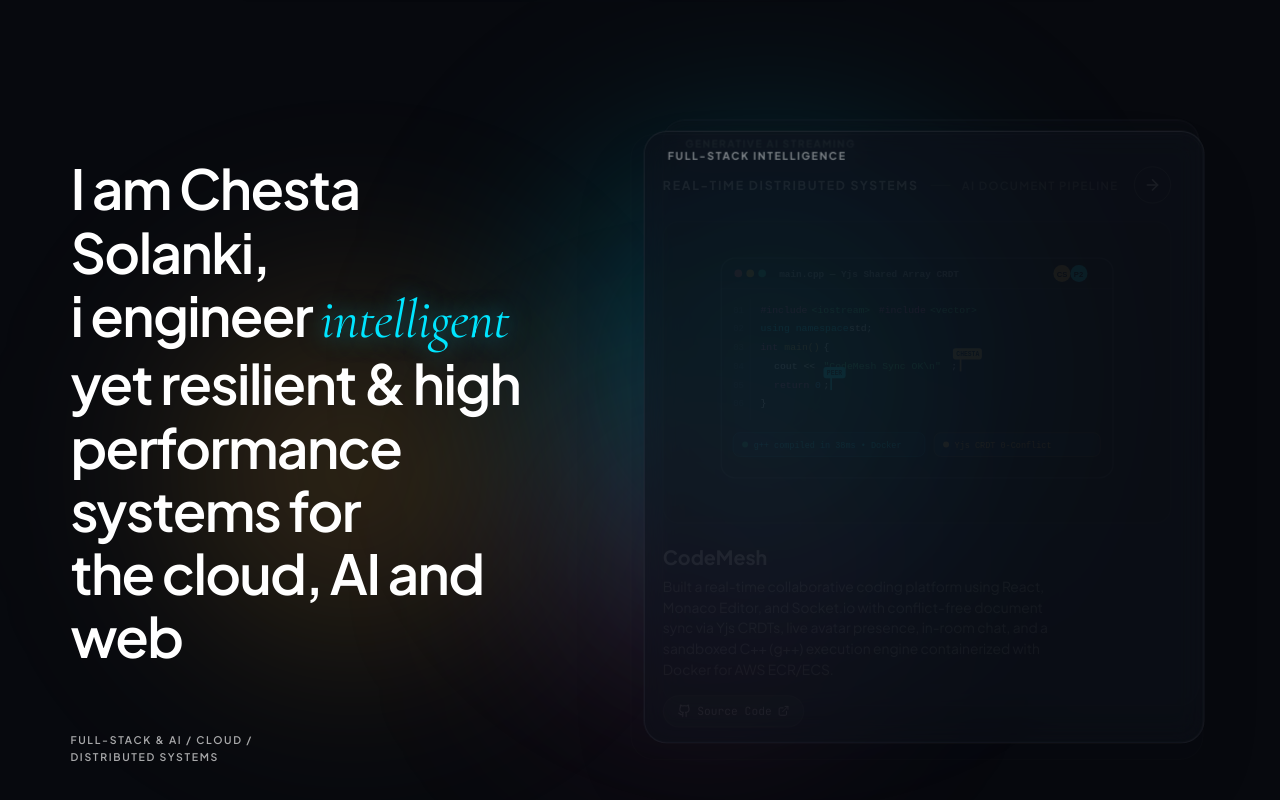
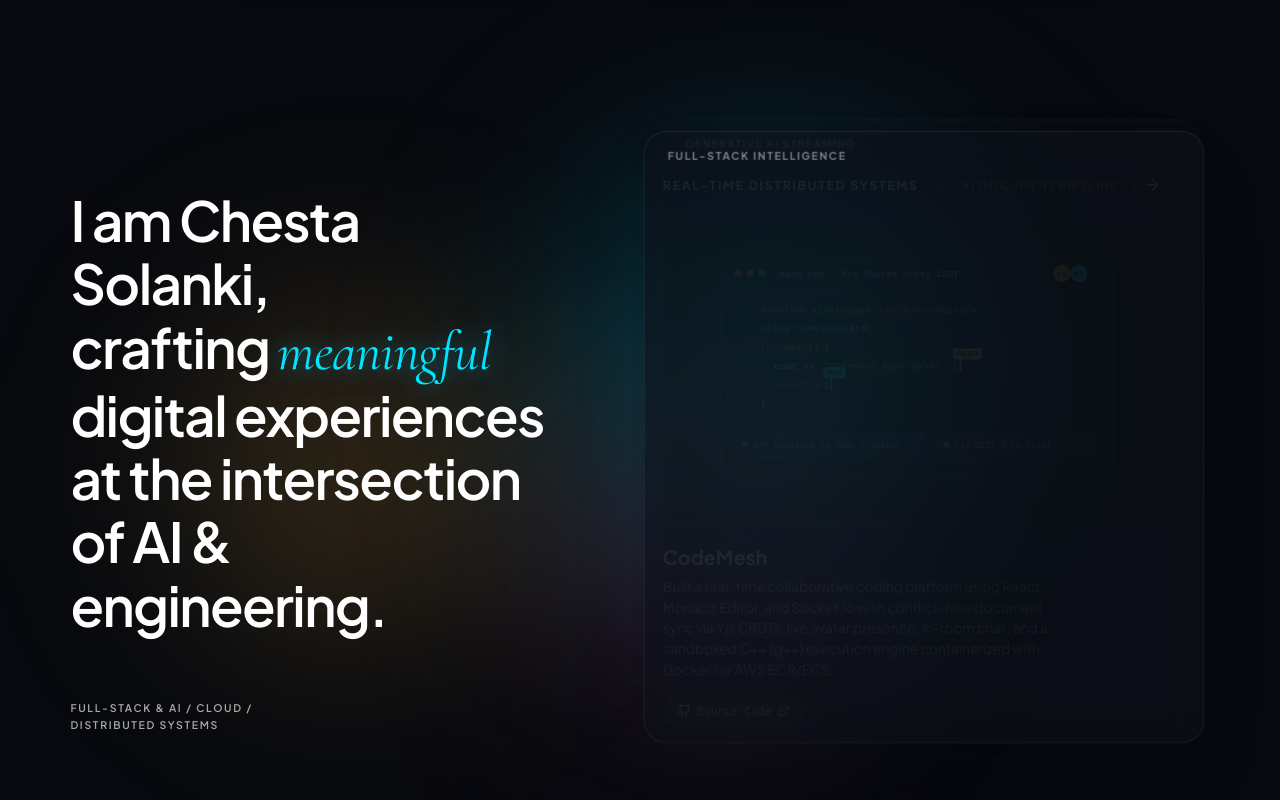
Before and after one commit to chestasolanki/portfolio, a React (Vite) app: page / in a window 1280 px wide. Shown: the part 798-1598 px from the top of the page. Built offline with nearby package versions, Linux system fonts and the light colour scheme; a web font is replaced by a local one.

Commit message:
Update intro statement to dynamic word transitions (intelligent, adaptive, meaningful, dynamic)

```diff
--- a/src/components/Projects.jsx
+++ b/src/components/Projects.jsx
@@ -7,6 +7,17 @@ export default function Projects() {
   const [activeSlide, setActiveSlide] = useState(0);
   const [isPlaying, setIsPlaying] = useState(true);
   const SLIDE_DURATION = 6500; // 6.5s per slide
+
+  // Rotating intro transition words
+  const introWords = ['intelligent', 'adaptive', 'meaningful', 'dynamic'];
+  const [wordIndex, setWordIndex] = useState(0);
+
+  useEffect(() => {
+    const timer = setInterval(() => {
+      setWordIndex((prev) => (prev + 1) % introWords.length);
+    }, 2800);
+    return () => clearInterval(timer);
+  }, [introWords.length]);
 
   const projects = [
     {
@@ -112,10 +123,25 @@ export default function Projects() {
         <div className="work-left-editorial">
           <h2 className="work-editorial-statement">
             I am Chesta Solanki,<br />
-            i engineer <span className="work-cyan-accent">intelligent</span><br />
-            yet resilient &amp; high<br />
-            performance systems for<br />
-            the cloud, AI and web
+            crafting{' '}
+            <span className="rotating-word-slot" style={{ display: 'inline-block', position: 'relative' }}>
+              <AnimatePresence mode="wait">
+                <motion.span
+                  key={wordIndex}
+                  initial={{ opacity: 0, y: 16, filter: 'blur(6px)' }}
+                  animate={{ opacity: 1, y: 0, filter: 'blur(0px)' }}
+                  exit={{ opacity: 0, y: -16, filter: 'blur(6px)' }}
+                  transition={{ duration: 0.42, ease: [0.16, 1, 0.3, 1] }}
+                  className="work-cyan-accent"
+                  style={{ display: 'inline-block' }}
+                >
+                  {introWords[wordIndex]}
+                </motion.span>
+              </AnimatePresence>
+            </span><br />
+            digital experiences<br />
+            at the intersection<br />
+            of AI &amp; engineering.
           </h2>
 
           <div className="work-meta-domain">
```
